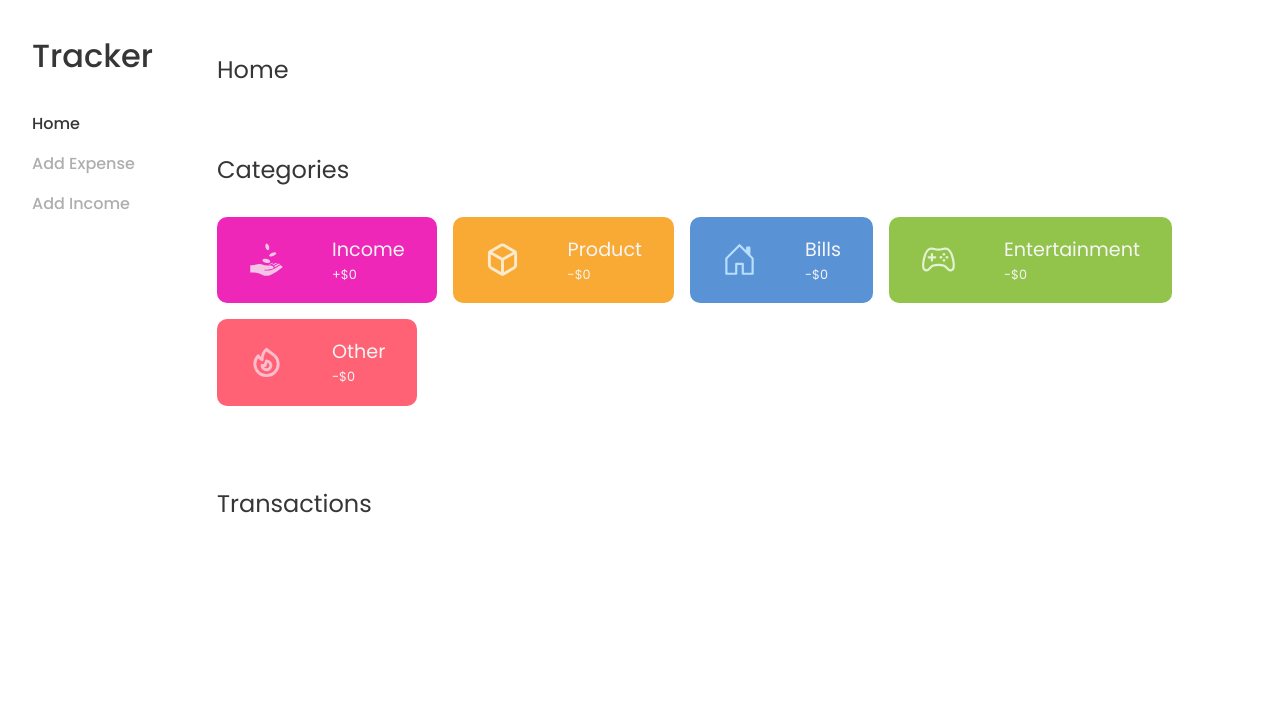
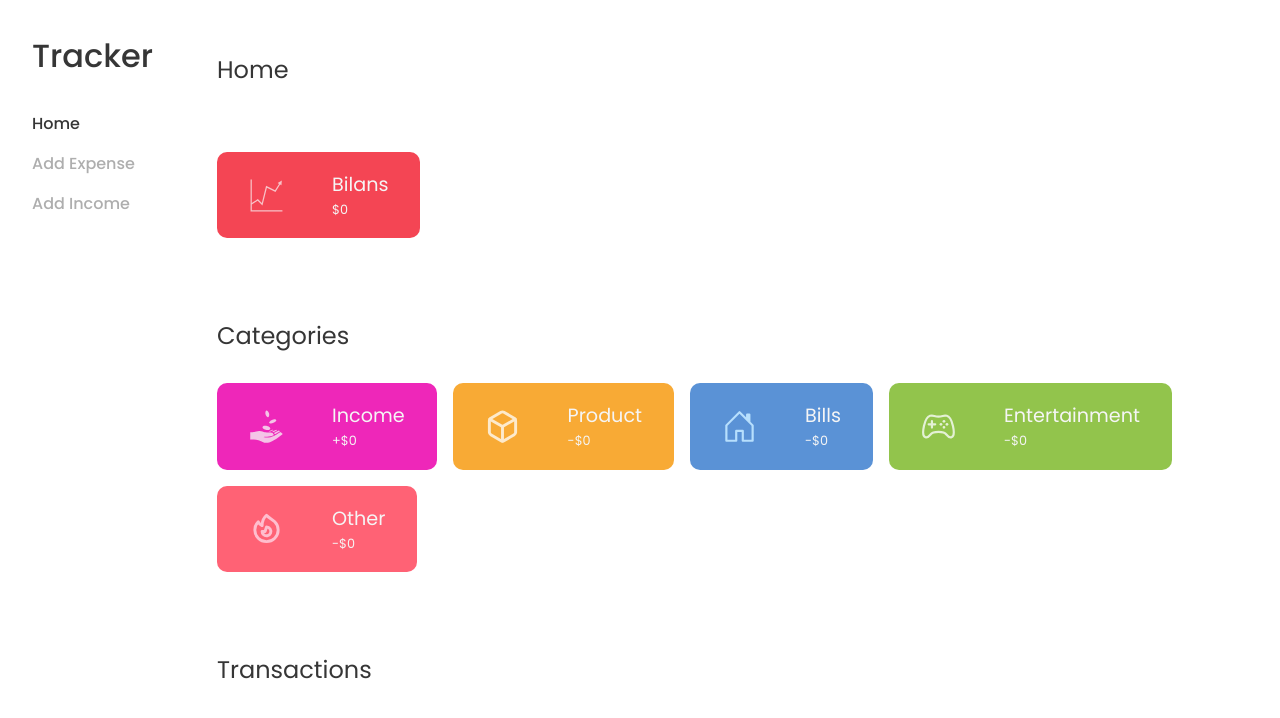
Before and after one commit to am20181012/iteh-react, a React (Create React App) app: page / in a window 1280 px wide. Shown: the top 718 px of the page. Built offline with nearby package versions, Linux system fonts and the light colour scheme.

Commit message:
dodata kartica za pracenje bilansa novca

```diff
--- a/src/App.js
+++ b/src/App.js
@@ -21,28 +21,35 @@ function App() {
   const [otherExpense, setOtherExpense] = useState(0);
   const [income, setIncome] = useState(0);
 
+  const [bilans, setBilans] = useState(0);
+
   const refreshMoney = (transaction) => {
     const cat = transaction.category;
     const money = parseFloat(transaction.money);
     switch (cat) {
       case "Product": {
         setProductExpense(productExpense + money);
+        setBilans(bilans - money);
         break;
       }
       case "Income": {
         setIncome(income + money);
+        setBilans(bilans + money);
         break;
       }
       case "Bills": {
         setBillsExpense(billsExpense + money);
+        setBilans(bilans - money);
         break;
       }
       case "Other": {
         setOtherExpense(otherExpense + money);
+        setBilans(bilans - money);
         break;
       }
       case "Entertainment": {
         setEntertainmentExpense(entertainmentExpense + money);
+        setBilans(bilans - money);
         break;
       }
     }
@@ -89,6 +96,7 @@ function App() {
                 billsExpense={billsExpense}
                 entertainmentExpense={entertainmentExpense}
                 otherExpense={otherExpense}
+                bilans={bilans}
               />
             }
           ></Route>
--- a/src/components/CategoryCard.jsx
+++ b/src/components/CategoryCard.jsx
@@ -80,7 +80,15 @@ const CategoryCard = ({ category, money }) => {
         <div className={styles.iconContainer}>{style.icon}</div>
         <div className={styles.info}>
           <div className={styles.title}>{style.ctg}</div>
-          <div className={styles.money}>{`${style.sign}$${money}`}</div>
+          <div className={styles.money}>{`${
+            category === "Bilans"
+              ? money < 0
+                ? "-"
+                : money === 0
+                ? ""
+                : "+"
+              : style.sign
+          }$${Math.abs(money)}`}</div>
         </div>
       </div>
     </div>
--- a/src/components/Home.jsx
+++ b/src/components/Home.jsx
@@ -13,12 +13,17 @@ const Home = ({
   billsExpense,
   entertainmentExpense,
   otherExpense,
+  bilans,
 }) => {
   return (
     <MainContiner optionClass={styles.container}>
       <div className={styles.main}>
         <div className={styles.title}>
           <Title>Home</Title>
+        </div>
+
+        <div className={styles.categories}>
+          <CategoryCard category="Bilans" money={bilans} />
         </div>
 
         <div className={styles.categories}>
```
